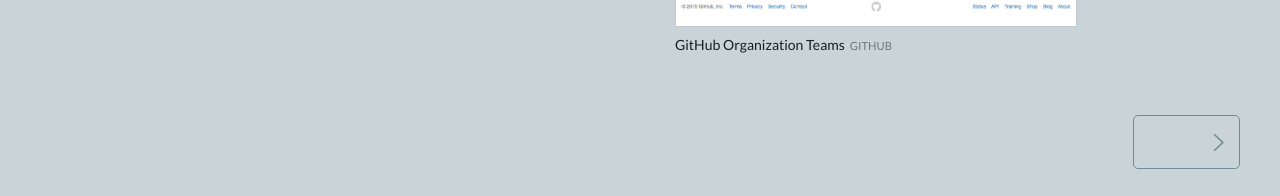
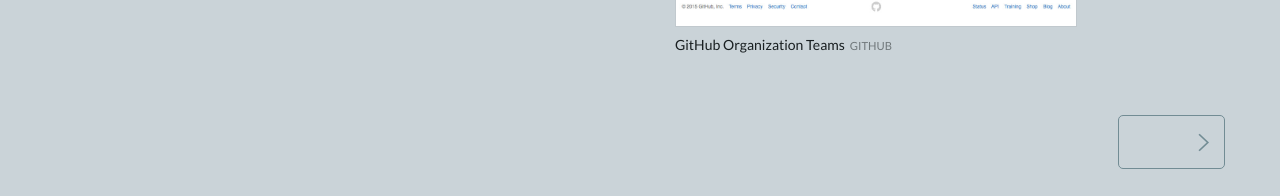
Before and after one commit to cubicleux/cubicleux.github.io, a Jekyll site: the page built from index.html, in a window 1280 px wide and 1400 px high, scrolled down 655 px. Shown: the part 1201-1397 px from the top of the window. Built offline with Jekyll 4.4.1, drawn with Linux system fonts in a browser that asks for light colours; nearby versions of some CDN libraries; the list of posts is cut into pages by our own code.

Commit message:
css tweak

```diff
--- a/_sass/_layout.scss
+++ b/_sass/_layout.scss
@@ -16,6 +16,7 @@
     width:100%;
     box-sizing: border-box;
     padding-left:$sidebar-width + 30;
+    padding-right: 15px;
     position:absolute;
     top:0;
     left:0
@@ -103,6 +104,9 @@
   padding:15px;
     img{
      border:1px solid transparentize($text-color, .95);
+        &:hover {
+            border-color: rgba(25, 31, 33, 0.25);
+        }
     }
     .post-title{
         color:$link-color;
```
